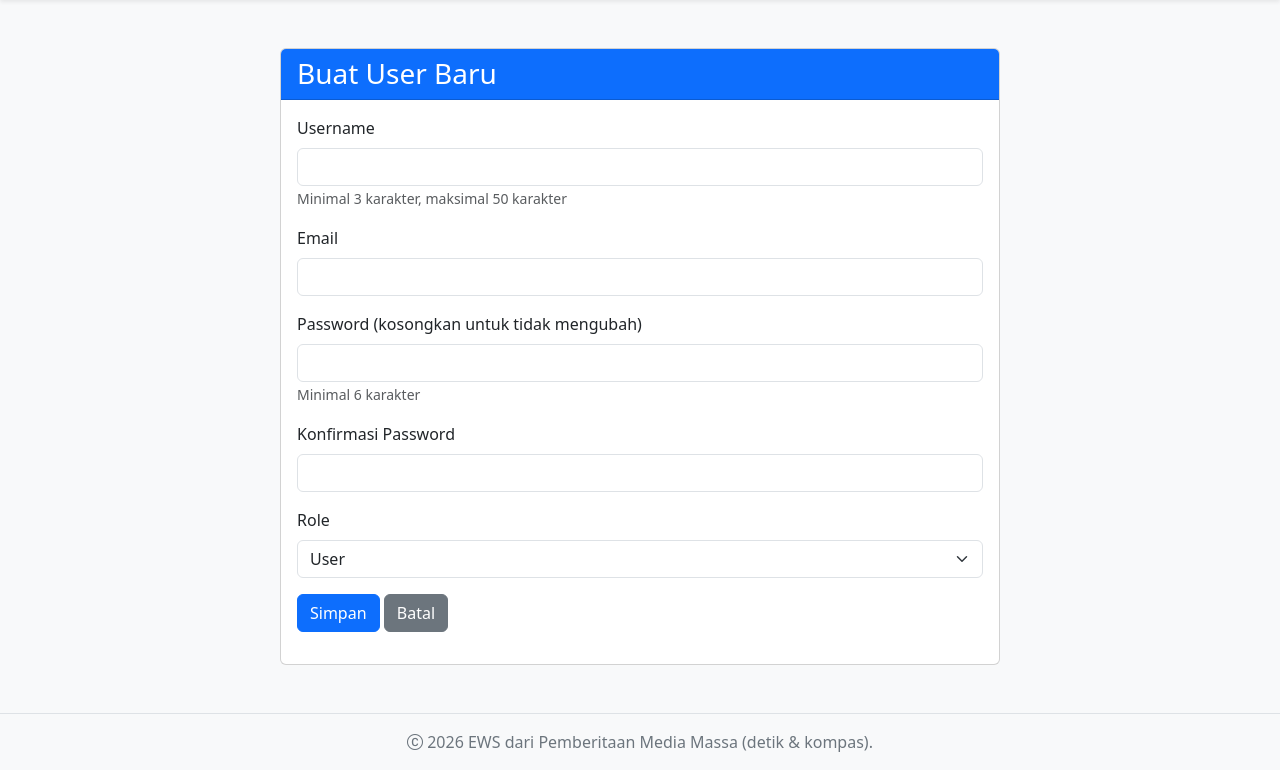
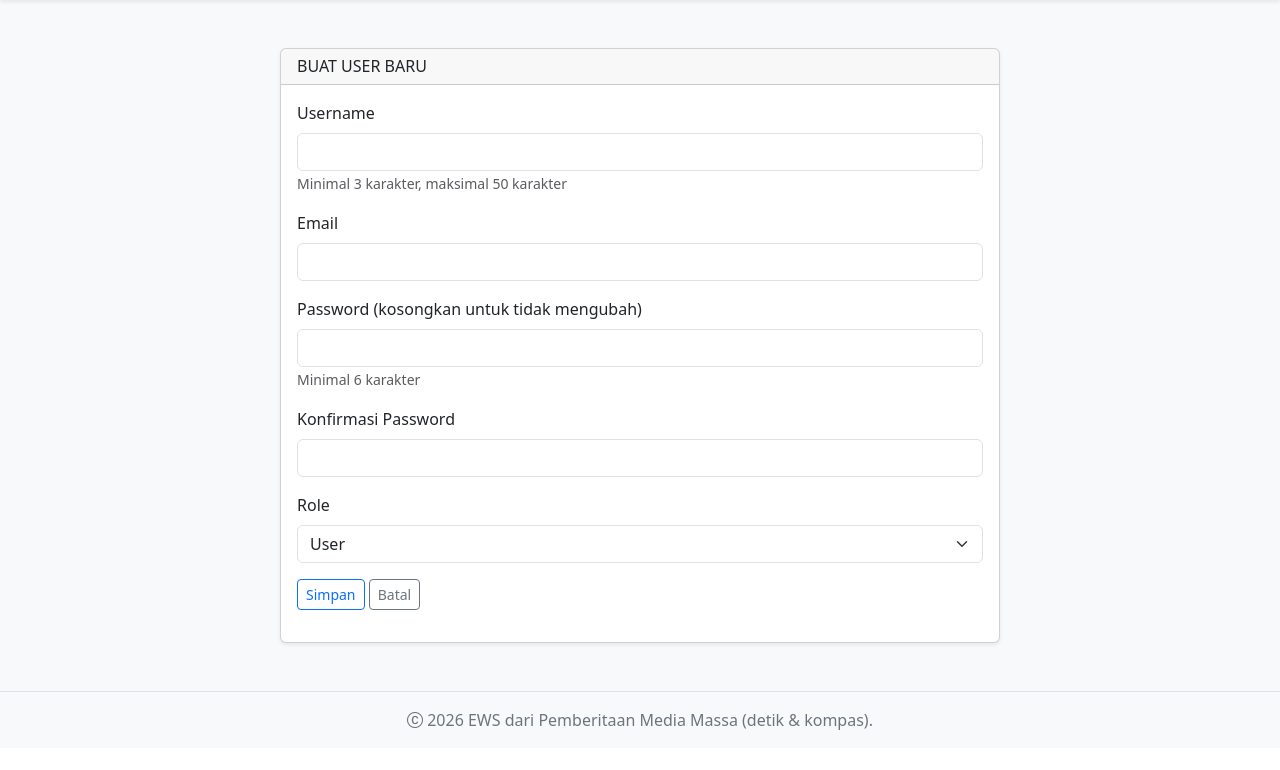
Before and after one commit to rabapu/scraping, a Flask app: template app/templates/users/create.html in a window 1280 px wide. Shown: the part 56-826 px from the top of the page. After the commit the page ends 786 px from the top, so only its background shows below. Run offline with Flask 3, Linux system fonts and the light colour scheme; the template is opened without the code that fills it: values that come from a table or form of the project are taken from there, others are empty.

Commit message:
user update

```diff
--- a/app/templates/users/create.html
+++ b/app/templates/users/create.html
@@ -5,10 +5,10 @@
 {% block content %}
 <div class="container mt-5">
     <div class="row justify-content-center">
-        <div class="col-md-8">
-            <div class="card">
-                <div class="card-header bg-primary text-white">
-                    <h3 class="mb-0">Buat User Baru</h3>
+        <div class="col-12 col-md-8">
+            <div class="card shadow-sm h-100">
+                <div class="card-header">
+                    <h6 class="mb-0">BUAT USER BARU</h6>
                 </div>
                 <div class="card-body">
                     <form method="POST" novalidate>
@@ -87,8 +87,8 @@
                         </div>
 
                         <div class="mb-3">
-                            {{ form.submit(class="btn btn-primary") }}
-                            <a href="{{ url_for('users.list_users') }}" class="btn btn-secondary">Batal</a>
+                            {{ form.submit(class="btn btn-sm btn-outline-primary") }}
+                            <a href="{{ url_for('users.list_users') }}" class="btn btn-sm btn-outline-secondary">Batal</a>
                         </div>
                     </form>
                 </div>
```
Also changed, not shown: app/templates/users/detail.html (+11 -11 lines), app/templates/users/edit.html (+6 -6 lines).
